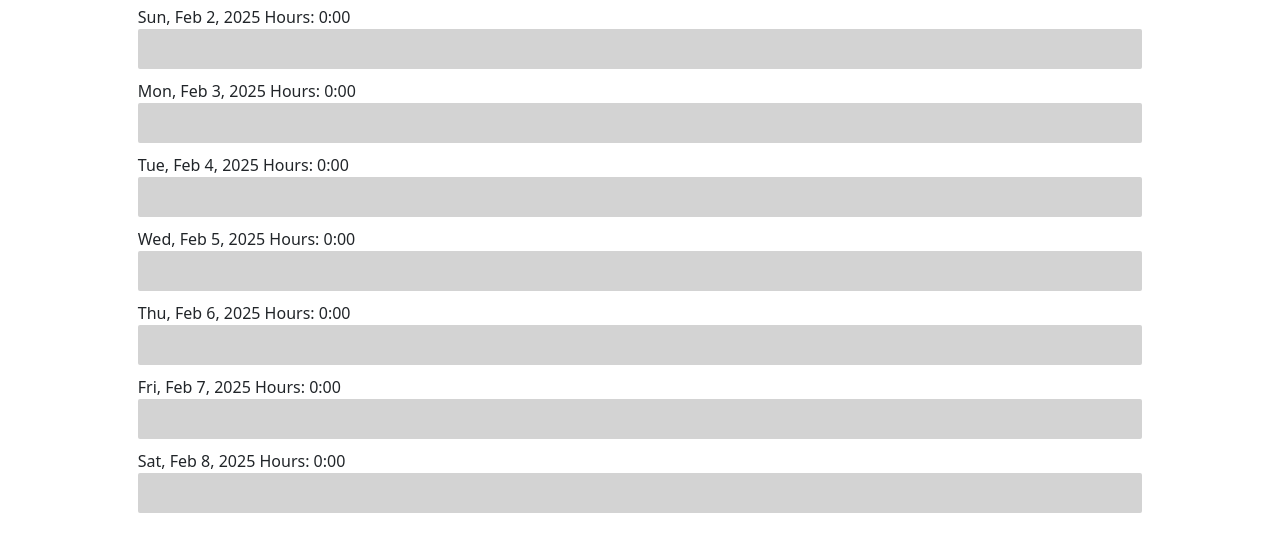
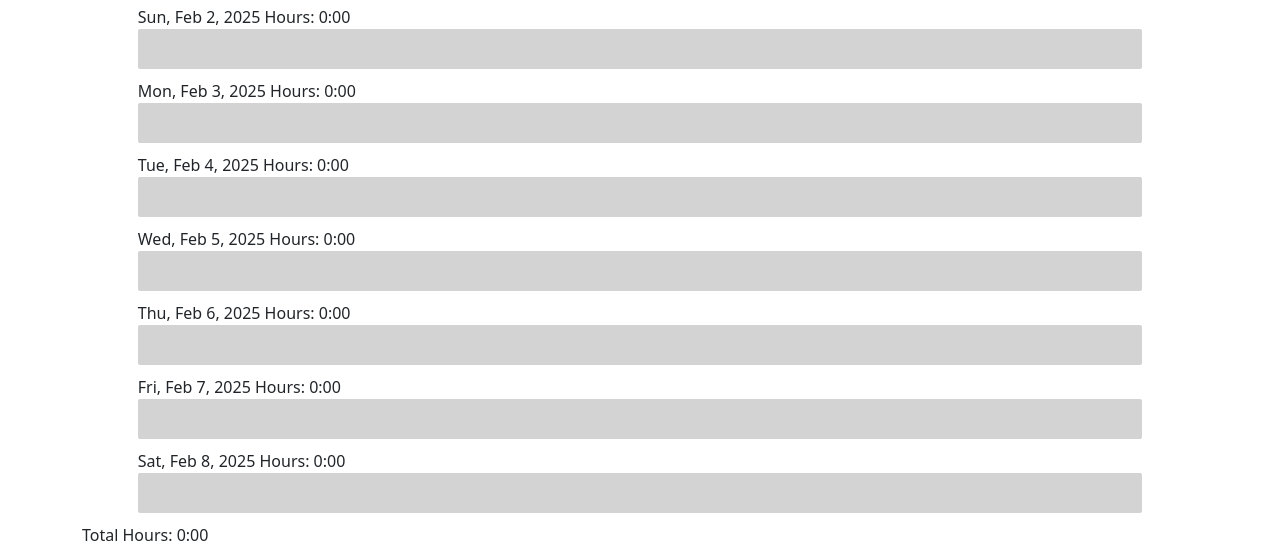
Before and after one commit to TheLvableMrFish/TimeClock, a plain HTML site: page index.html in a window 1280 px wide. Both pictures are taken after a click on the element "Start Shift". Shown: the part 247-800 px from the top of the page. Drawn offline with nearby package versions, Linux system fonts and the light colour scheme.

Commit message:
Added total-hours at the bottom

```diff
--- a/index.html
+++ b/index.html
@@ -27,6 +27,7 @@
                 <div class="amount2"></div>
             </div>
         </div>
+        <div class="total-hours" id="total-hours"></div>
 
 
     </div>
--- a/script.js
+++ b/script.js
@@ -46,6 +46,7 @@ const removeOldData =(data)=>{
 // ]
 
 const timeToMinutes =(timeStr)=>{
+    console.log(timeStr)
     const parts = timeStr.split(":")
     return parseInt(parts[0], 10) * 60 + parseInt(parts[1], 10)
 }
@@ -199,6 +200,18 @@ const refreshDisplay =()=>{
     const weekDates = getWeekDates(currentSunday)
     const data = removeOldData(loadShiftData())
     renderDays(weekDates, data)
+
+    let totalMinutes = data.reduce((weekSum, day)=>{
+        return weekSum + day.shifts.reduce((daySum, shift)=>{
+            console.log("START", shift.start, "Start")
+            const start = shift.start
+            console.log("current time", getCurrentTime())
+            const end = shift.end || getCurrentTime()
+            return daySum + (timeToMinutes(end) - timeToMinutes(start))
+        }, 0)
+    }, 0)
+
+    document.getElementById("total-hours").textContent = `Total Hours: ${formatMinutes(totalMinutes)}`
 }
 
 
```
